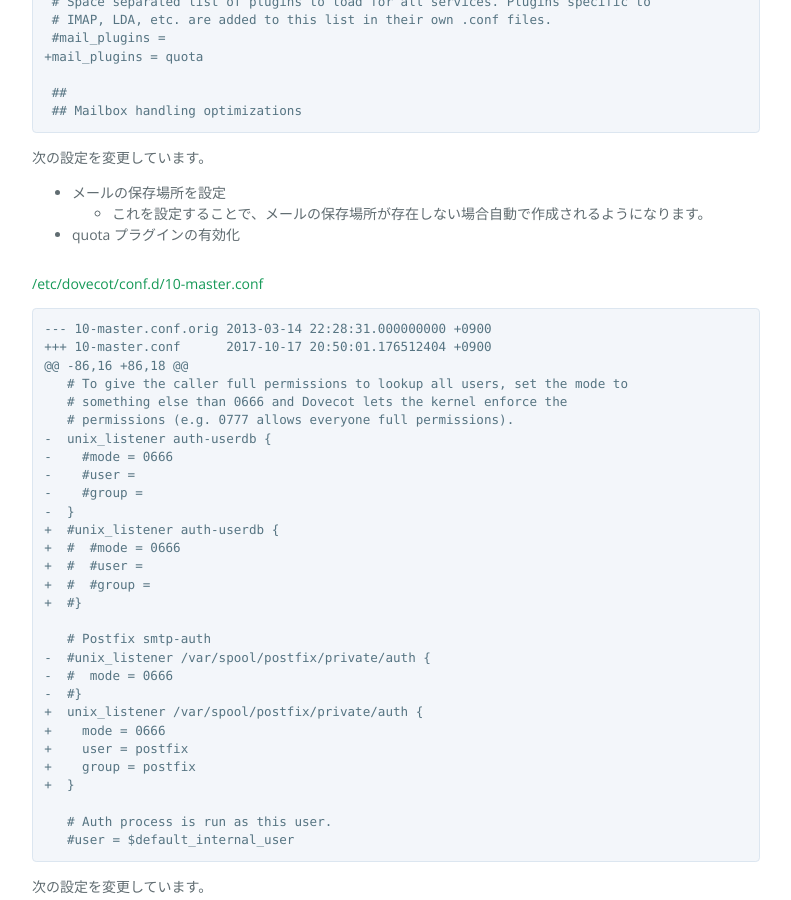
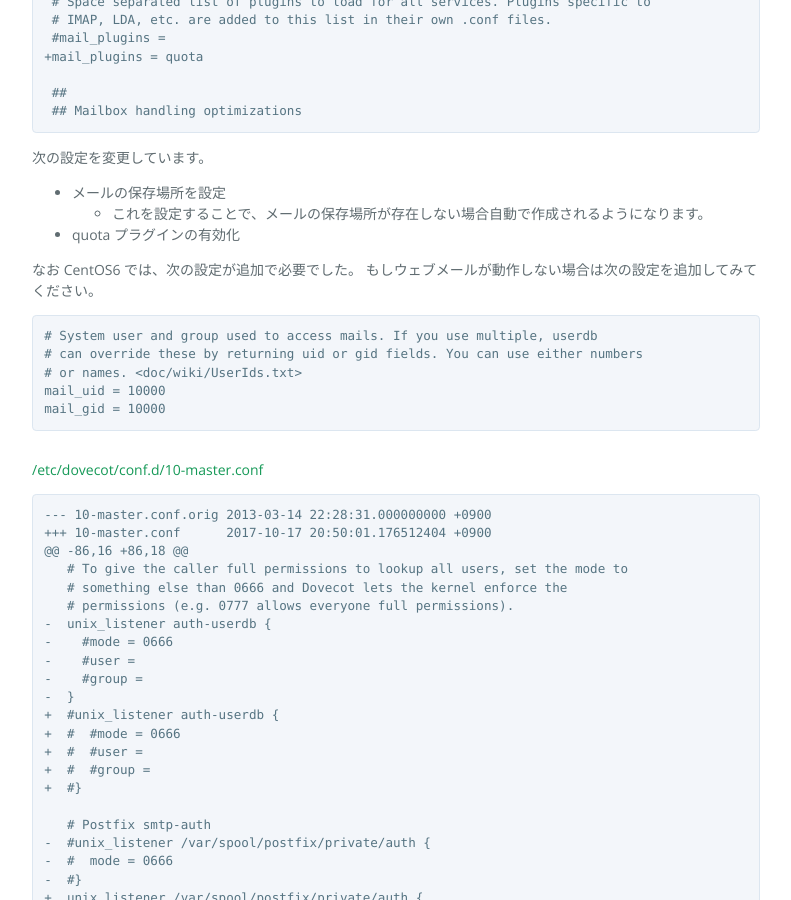
Before and after one commit to shirasagi/shirasagi.github.io, a Jekyll site: the page built from devel/webmail.md, in a window 1280 px wide and 900 px high, scrolled down 2125 px. Shown: the whole window, without its empty margins (244-1035 px from the left). Built offline with Jekyll 4.4.1, drawn with Linux system fonts in a browser that asks for light colours; nearby versions of some CDN libraries.

Commit message:
[add] centos6 notice

```diff
--- a/devel/webmail.md
+++ b/devel/webmail.md
@@ -110,6 +110,17 @@ Dovecot の次の設定ファイルを編集します。
 - メールの保存場所を設定
   - これを設定することで、メールの保存場所が存在しない場合自動で作成されるようになります。
 - quota プラグインの有効化
+
+なお CentOS6 では、次の設定が追加で必要でした。
+もしウェブメールが動作しない場合は次の設定を追加してみてください。
+
+~~~
+# System user and group used to access mails. If you use multiple, userdb
+# can override these by returning uid or gid fields. You can use either numbers
+# or names. <doc/wiki/UserIds.txt>
+mail_uid = 10000
+mail_gid = 10000
+~~~
 
 #### /etc/dovecot/conf.d/10-master.conf
 
```
